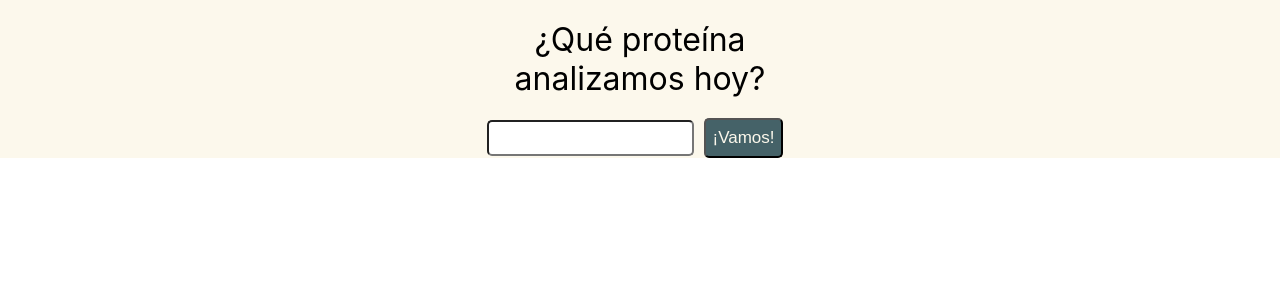
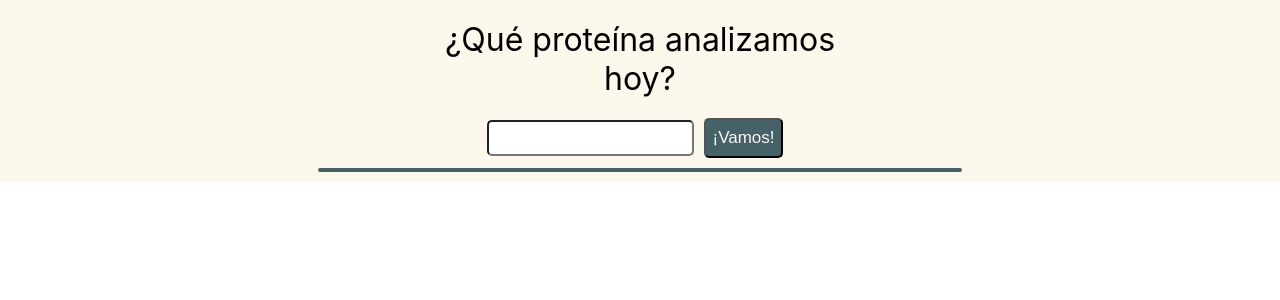
Before and after one commit to BioinformaticaUNQ/bioinformatica, a React (Create React App) app in the folder tpfinal/frontend/: page / in a window 1280 px wide. Shown: the top 300 px of the page. Built offline with nearby package versions, Linux system fonts and the light colour scheme.

Commit message:
Agrego endpoint para conseguir las secuencias

```diff
--- a/tpfinal/frontend/package.json
+++ b/tpfinal/frontend/package.json
@@ -3,10 +3,12 @@
   "version": "0.1.0",
   "private": true,
   "dependencies": {
+    "@fortawesome/fontawesome-free": "^5.15.1",
     "@testing-library/jest-dom": "^5.11.6",
     "@testing-library/react": "^11.1.2",
     "@testing-library/user-event": "^12.2.2",
     "axios": "^0.21.0",
+    "node-sass": "^4.0.0",
     "react": "^17.0.1",
     "react-dom": "^17.0.1",
     "react-scripts": "4.0.0",
--- a/tpfinal/frontend/src/components/homepage/Homepage.js
+++ b/tpfinal/frontend/src/components/homepage/Homepage.js
@@ -1,7 +1,20 @@
 import React from "react";
 import "./homepage.scss"
+import {InformacionProteina} from "../informacion-proteina/InformacionProteina";
+import SequenceService from "../../services/SequenceService";
 
 export class Homepage extends React.Component {
+    constructor(props) {
+        super(props);
+        this.state = {
+            pdbCode: ''
+        }
+    }
+
+    getSequences = () => {
+        SequenceService().getSequences(this.state.pdbCode).then((response) => console.log(response))
+    }
+
     render() {
         return(
             <div className='homepage'>
@@ -9,11 +22,14 @@ export class Homepage extends React.Component {
                     <span>¿Qué proteína analizamos hoy?</span>
                 </div>
                 <div className='input-codigo-pdb'>
-                    <input type='text'/>
-                    <button className='boton-consulta-pdb'>
+                    <input type='text'
+                           value={this.state.pdbCode}
+                           onChange={(event) => this.setState({pdbCode: event.target.value})}/>
+                    <button className='boton-consulta-pdb' onClick={this.getSequences}>
                         ¡Vamos!
                     </button>
                 </div>
+                <InformacionProteina/>
             </div>
         )
     }
--- a/tpfinal/frontend/src/components/homepage/homepage.scss
+++ b/tpfinal/frontend/src/components/homepage/homepage.scss
@@ -9,7 +9,7 @@
   .titulo {
     font-size: 32px;
     padding: 20px;
-    width: 30%;
+    width: 35%;
   }
 
   .input-codigo-pdb {
--- /dev/null
+++ b/tpfinal/frontend/src/components/informacion-proteina/InformacionProteina.js
@@ -0,0 +1,21 @@
+import React from "react";
+import "./informacion-proteina.scss"
+
+export class InformacionProteina extends React.Component {
+    constructor(props) {
+        super(props);
+        this.state = {
+            mostrarInfo: false
+        }
+    }
+
+    render() {
+        return(
+            <div className='informacion-proteina'>
+                <div className='fila-info'>
+
+                </div>
+            </div>
+        )
+    }
+}
--- /dev/null
+++ b/tpfinal/frontend/src/components/informacion-proteina/informacion-proteina.scss
@@ -0,0 +1,11 @@
+.informacion-proteina {
+  width: 50%;
+  background-color: white;
+  border-radius: 5px;
+  border: 2px #456268 solid;
+  margin: 10px;
+
+  .fila-info {
+
+  }
+}
--- /dev/null
+++ b/tpfinal/frontend/src/services/SequenceService.js
@@ -0,0 +1,18 @@
+import axios from 'axios';
+const SERVICE_URL = 'http://localhost:5000/';
+
+const SequenceService = () => {
+
+    const getSequences = (pdbCode) => {
+        return axios.post(`${SERVICE_URL}sequence`,
+            {
+                pdbcode: pdbCode
+            })
+    }
+
+    return {
+        getSequences: getSequences
+    }
+}
+
+export default SequenceService;
```
Also changed, not shown: tpfinal/frontend/src/services/CuloService.js (deleted, +0 -15 lines).
